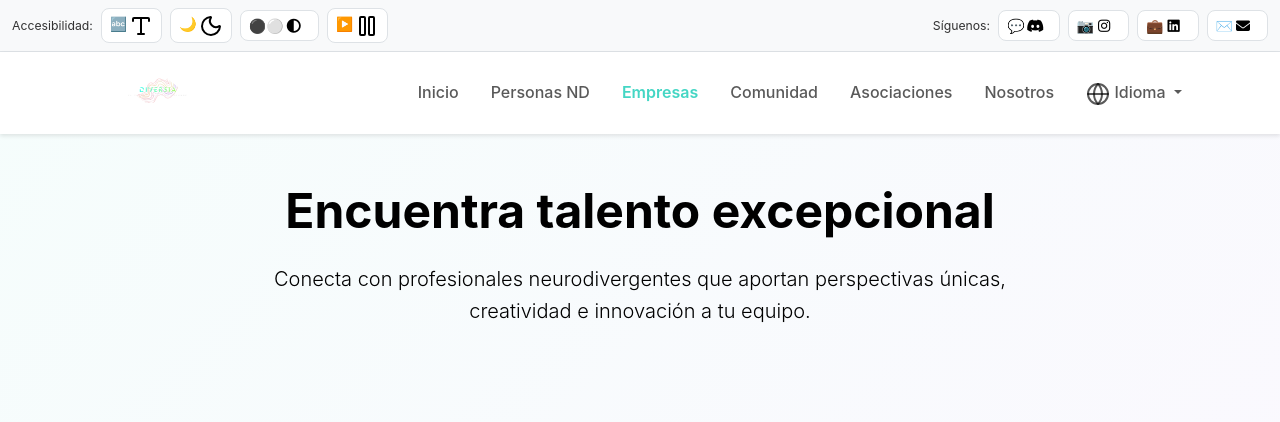
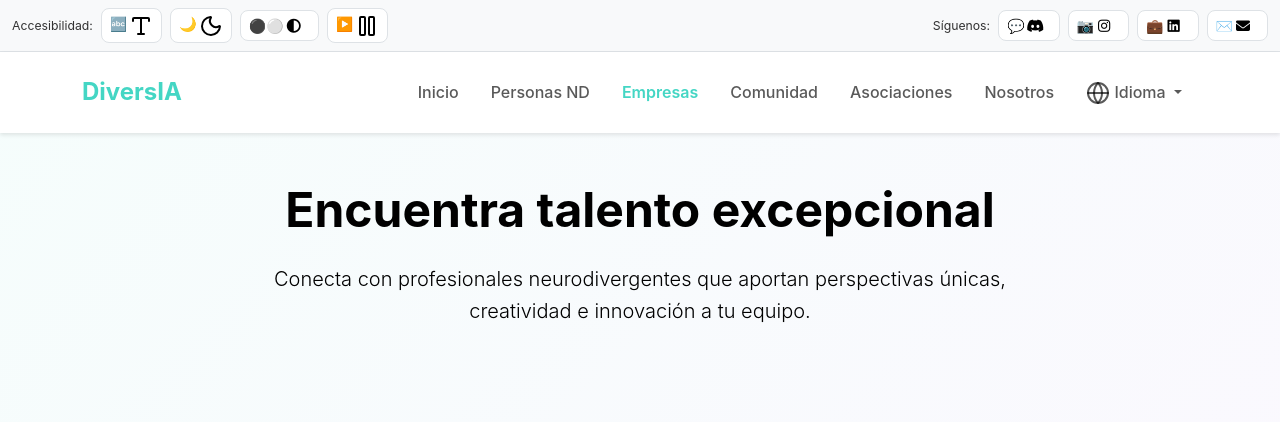
Before and after one commit to Pep190272/DiversIA-Web, a Flask app: page /empresas in a window 1280 px wide. Shown: the top 422 px of the page. Run offline with Flask 3, Linux system fonts and the light colour scheme; parts of the project's set-up code (start-up, migrations or seed data) failed here and were passed over.

Commit message:
Restore text branding in the header as requested by the user
Remove the logo from the header and revert to the text-based "DiversIA" brand in base.html, styles.css, and replit.md to align with user preference.

Replit-Commit-Author: Agent
Replit-Commit-Session-Id: 04cf4dcf-50a8-4cfd-bff6-4856aaf53c0d
Replit-Commit-Checkpoint-Type: full_checkpoint
Replit-Commit-Screenshot-Url: https://storage.googleapis.com/screenshot-production-us-central1/073083d2-dd14-424e-a549-4c03e48131b7/04cf4dcf-50a8-4cfd-bff6-4856aaf53c0d/WlZY34h

```diff
--- a/static/css/styles.css
+++ b/static/css/styles.css
@@ -435,12 +435,12 @@ footer, .footer {
   display: inline-block;
 }
 
-/* Navbar logo styling */
-.navbar-logo {
+/* Navbar brand styling */
+.navbar-brand {
   transition: transform 0.2s ease;
 }
 
-.navbar-logo:hover {
+.navbar-brand:hover {
   transform: scale(1.05);
 }
 
--- a/templates/base.html
+++ b/templates/base.html
@@ -134,13 +134,9 @@
     <!-- Navigation -->
     <nav class="navbar navbar-expand-lg" role="navigation" aria-label="Navegación principal">
         <div class="container">
-            <!-- DiversIA Logo Area -->
-            <a class="navbar-brand d-flex align-items-center" href="{{ url_for('index') }}" aria-label="DiversIA - Ir a inicio">
-                <img src="{{ url_for('static', filename='images/logo.png') }}"
-                     alt="DiversIA Logo"
-                     class="navbar-logo me-2"
-                     style="height: 40px; width: auto; max-width: 150px;"
-                     onerror="this.innerHTML='<strong>DiversIA</strong>';">
+            <!-- DiversIA Brand -->
+            <a class="navbar-brand fw-bold" href="{{ url_for('index') }}" aria-label="DiversIA - Ir a inicio">
+                <span class="text-primary">DiversIA</span>
             </a>
 
             <button class="navbar-toggler" type="button" data-bs-toggle="collapse" data-bs-target="#navbarNav"
```
Also changed, not shown: replit.md (+1 -1 lines).
